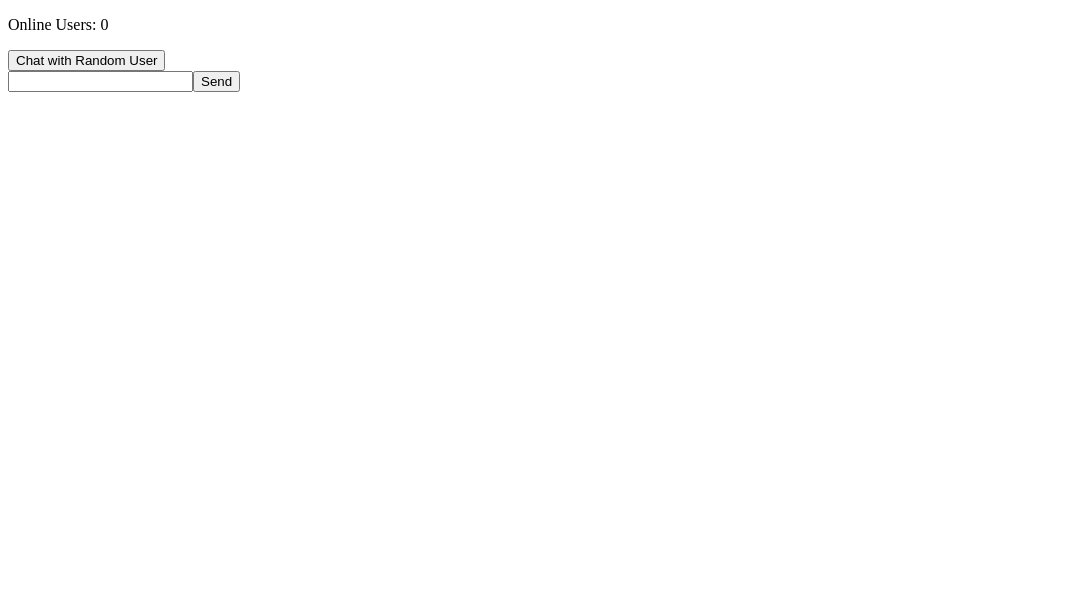
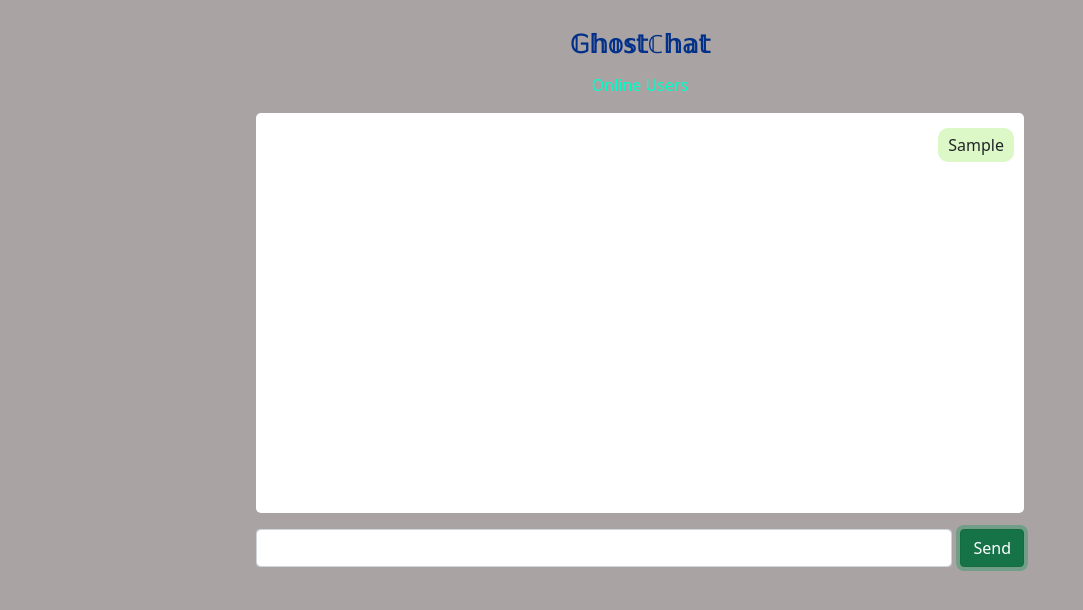
Before and after one commit to Its-me-nishmal/Chatting_with_telegram_api, a website: page user.html in a window 1280 px wide. Both pictures are taken after typing "Sample" into the empty fields and a click on the button "Send". Shown: the whole page, without its empty margins (0-1083 px from the left). Drawn offline with nearby package versions, Linux system fonts and the light colour scheme; no server answers.

Commit message:
updating

```diff
--- a/user.html
+++ b/user.html
@@ -1,15 +1,173 @@
-<!doctype html>
-<html>
+<!DOCTYPE html>
+<html lang="en">
+
 <head>
-    <title>Chat App</title>
+  <meta charset="UTF-8">
+  <meta name="viewport" content="width=device-width, initial-scale=1.0">
+  <title>GhostChat</title>
+  <link href="https://cdn.jsdelivr.net/npm/bootstrap@5.0.2/dist/css/bootstrap.min.css" rel="stylesheet"
+    integrity="sha384-EVSTQN3/azprG1Anm3QDgpJLIm9Nao0Yz1ztcQTwFspd3yD65VohhpuuCOmLASjC" crossorigin="anonymous">
+
+  <!-- Custom Styles -->
+  <style>
+    body {
+      background-color: #a9a3a3;
+      margin: 0% 20%;
+      height: 100vh;
+    }
+
+    .chat-header {
+      text-align: center;
+      font-size: 25px;
+      font-weight: bold;
+      margin-top: 25px;
+      color: rgb(0, 48, 137);
+    }
+
+    .chat-container {
+      background-color: white;
+      border-radius: 5px;
+      overflow-y: auto;
+      height: 400px;
+      padding: 10px;
+    }
+
+    .message {
+      padding: 5px 10px;
+      margin: 5px 0;
+      border-radius: 10px;
+      max-width: 80%;
+      clear: both;
+      font-size: 16px;
+      animation: fade-in 0.5s ease;
+    }
+
+    .own-message {
+      background-color: #DCF8C6;
+      margin-left: auto;
+      text-align: right;
+      width: fit-content;
+    }
+
+    .bot-message {
+      background-color: #ECECEC;
+      width: fit-content;
+    }
+
+    @keyframes fade-in {
+      0% {
+        opacity: 0;
+        transform: translateX(-20px);
+      }
+
+      100% {
+        opacity: 1;
+        transform: translateX(0);
+      }
+    }
+
+    /* Modal styling */
+    .modal {
+      display: none;
+      position: fixed;
+      z-index: 1;
+      padding-top: 100px;
+      left: 0;
+      top: 0;
+      width: 100%;
+      height: 100%;
+      overflow: auto;
+      background-color: rgb(0, 0, 0);
+      background-color: rgba(0, 0, 0, 0.4);
+    }
+
+    .modal-content {
+      background-color: #ffffff;
+      margin: auto;
+      padding: 20px;
+      border: 1px solid #888;
+      width: 50%;
+    }
+
+    #red {
+      color: red;
+    }
+
+    #green {
+      color: green;
+    }
+
+    p {
+      padding-top: 10px;
+    }
+
+    small {
+      padding-top: 10px;
+    }
+    #ppp{
+      text-align: center;
+      color: rgb(0, 255, 200);
+    }
+  </style>
 </head>
-  <body>
-    <ul id="messages"></ul>
-    <p>Online Users: <span id="online-count">0</span></p>
-    <button id="chat-random">Chat with Random User</button>
-    <form id="form" action="">
-      <input id="m" autocomplete="off" /><button>Send</button>
+
+<body onload="checkForUserName()">
+  <!-- Header -->
+  <div class="chat-header" >
+    𝔾𝕙𝕠𝕤𝕥ℂ𝕙𝕒𝕥
+  </div>
+
+  <p id="ppp">Online  <span id="online-count"></span> Users</p>
+
+  <!-- Chat Section -->
+  <div class="chat-container mb-3" id="chat-container">
+    <!-- Messages will be appended here -->
+  </div>
+
+
+  <div>
+    <form id="form" action="" class="d-flex">
+      <input id="m" class="form-control mr-2 me-2" onkeyup="handleKeyPress(event)" autocomplete="off" /><button
+        class="btn btn-success" onclick="sendMessage()">Send</button>
     </form>
+  </div>
+
+  <script>
+    async function sendMessage() {
+      const messageBox = document.getElementById('m');
+      const message = messageBox.value;
+      if (!message.trim()) return;
+
+      // Append User's Message
+      appendMessage(message, true);
+      // Emit the message to the server
+      socket.emit('chat message', { message });
+      // Clear input
+      messageBox.value = '';
+    }
+
+    function appendMessage(message, isOwn) {
+      const chatContainer = document.getElementById('chat-container');
+      const messageDiv = document.createElement('div');
+      messageDiv.classList.add('message');
+      messageDiv.classList.add(isOwn ? 'own-message' : 'bot-message');
+      messageDiv.textContent = message;
+      chatContainer.appendChild(messageDiv);
+
+      // Animate the message
+      setTimeout(() => {
+        messageDiv.style.opacity = 1;
+      }, 1000);
+
+      chatContainer.scrollTop = chatContainer.scrollHeight; // Scroll to the bottom
+    }
+
+    function handleKeyPress(event) {
+      if (event.keyCode === 13) {
+        sendMessage(); // Call sendMessage function when Enter is pressed
+      }
+    }
+  </script>
   <script src="https://cdn.socket.io/4.0.1/socket.io.min.js"></script>
   <script src="https://code.jquery.com/jquery-3.6.4.min.js"></script>
   <script>
@@ -18,18 +176,13 @@
     // jQuery shorthand for document ready
     $(function () {
       $('form').submit(function () {
-            var message = $('#m').val();
-            socket.emit('chat message', { message });
-            $('#m').val('');
+        sendMessage();
         return false;
       });
 
-          $('#chat-random').click(function () {
-            socket.emit('chat message', { message: 'Hello, random user!' });
-          });
-
       socket.on('chat message', function (data) {
-            $('#messages').append($('<li>').text(`User ${data.from}: ${data.message}`));
+        const isOwn = data.from === 'You';
+        appendMessage(`${isOwn ? 'You' : data.message}`, isOwn);
       });
 
       socket.on('connected users', function (users) {
@@ -37,5 +190,10 @@
       });
     });
   </script>
+  <!-- Bootstrap JS -->
+  <script src="https://cdn.jsdelivr.net/npm/bootstrap@5.0.2/dist/js/bootstrap.bundle.min.js"
+    integrity="sha384-MrcW6ZMFYlzcLA8Nl+NtUVF0sA7MsXsP1UyJoMp4YLEuNSfAP+JcXn/tWtIaxVXM"
+    crossorigin="anonymous"></script>
 </body>
+
 </html>
```
Also changed, not shown: app.js (+10 -7 lines). Lines whose indentation alone changed are shown as unchanged.
